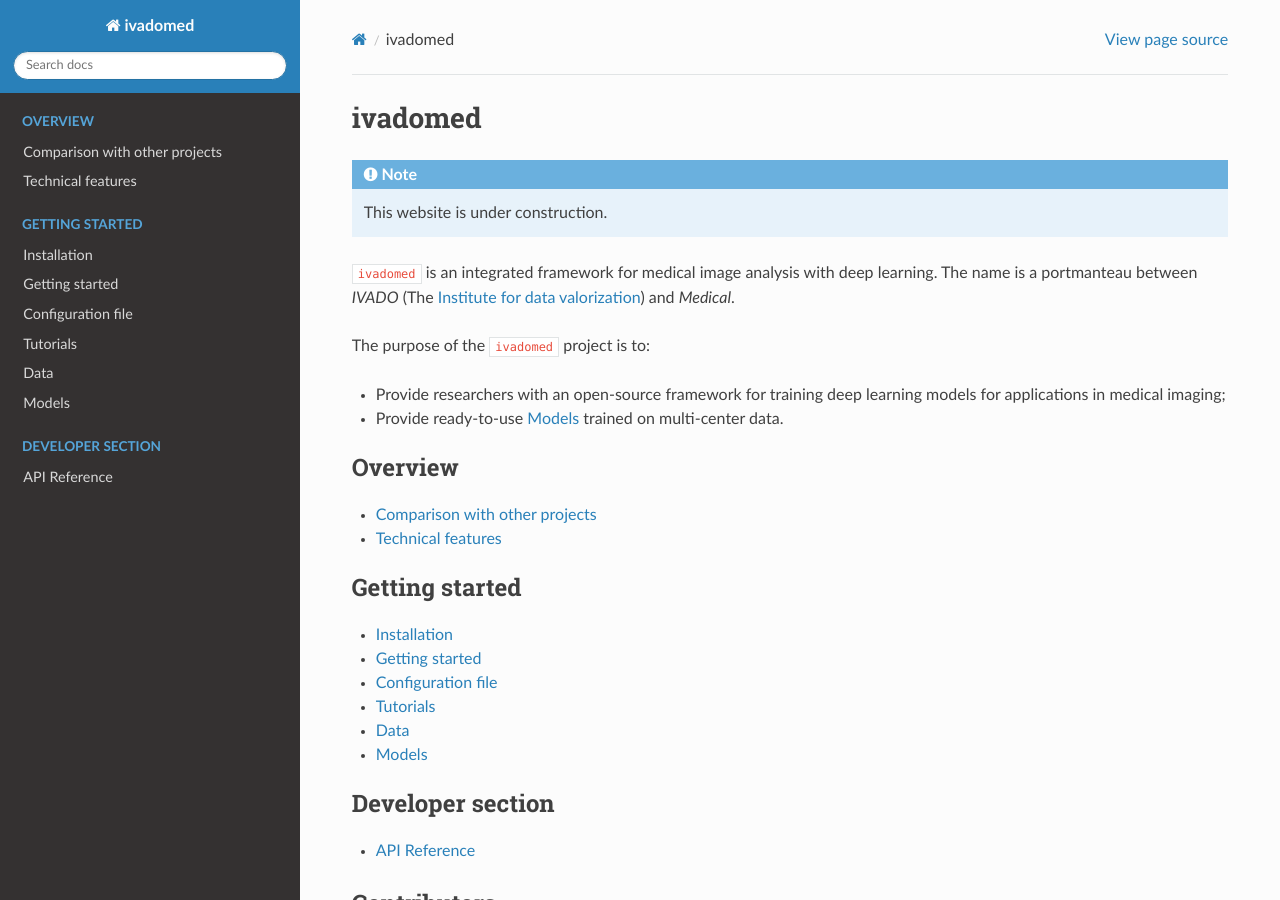
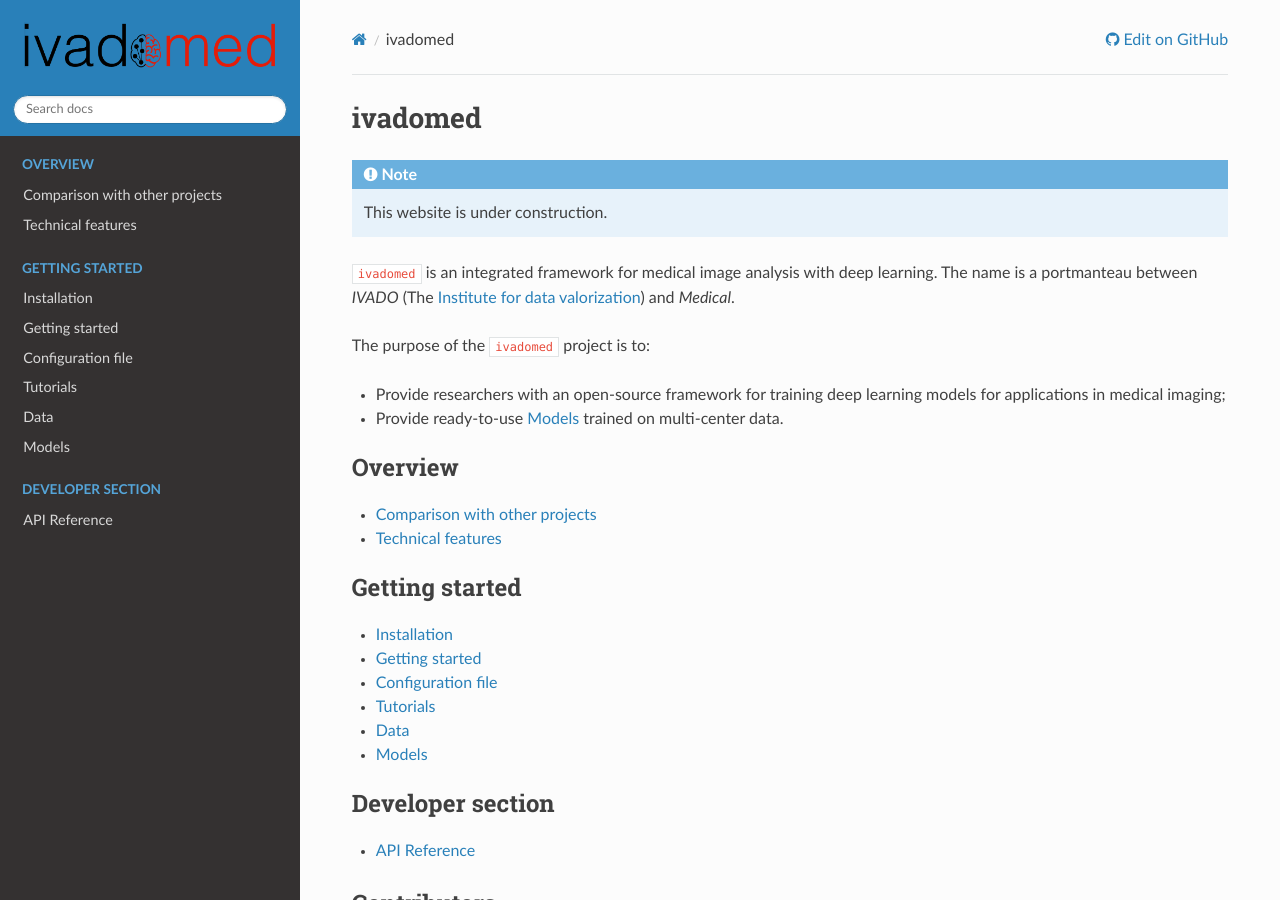
Before and after one commit to ivadomed/ivadomed, a Sphinx documentation site: the page built from docs/source/index.rst, in a window 1280 px wide and 900 px high. Built offline with Sphinx 7.4.7 and the Read the Docs theme 2.0.0, drawn with Linux system fonts in a browser that asks for light colours.

Commit message:
Added logo in doc

```diff
--- a/docs/source/conf.py
+++ b/docs/source/conf.py
@@ -11,6 +11,9 @@
 #
 # All configuration values have a default; values that are commented out
 # serve to show the default.
+#
+# To build the documentation locally, activate ivadomed venv, then run:
+#   make html
 
 import sys
 import os
@@ -144,7 +147,23 @@
 # Theme options are theme-specific and customize the look and feel of a theme
 # further.  For a list of options available for each theme, see the
 # documentation.
-#html_theme_options = {}
+html_theme_options = {
+    "collapse_navigation": True,
+    "display_version": True,
+    "sticky_navigation": True,  # Set to False to disable the sticky nav while scrolling.
+    "logo_only": True,  # if we have a html_logo below, this shows /only/ the logo with no title text
+}
+
+html_context = {
+    "display_github": True,
+    "github_user": "neuropoly",
+    "github_repo": "ivado-medical-imaging",
+    "github_version": "master",
+    "conf_py_path": "/docs/",
+}
+
+html_scaled_image_link = False
+html_show_sourcelink = True
 
 # Add any paths that contain custom themes here, relative to this directory.
 #html_theme_path = []
@@ -158,7 +177,7 @@
 
 # The name of an image file (relative to this directory) to place at the top
 # of the sidebar.
-#html_logo = None
+html_logo = "../../images/ivadomed_logo.png"
 
 # The name of an image file (within the static path) to use as favicon of the
 # docs.  This file should be a Windows icon file (.ico) being 16x16 or 32x32
```
